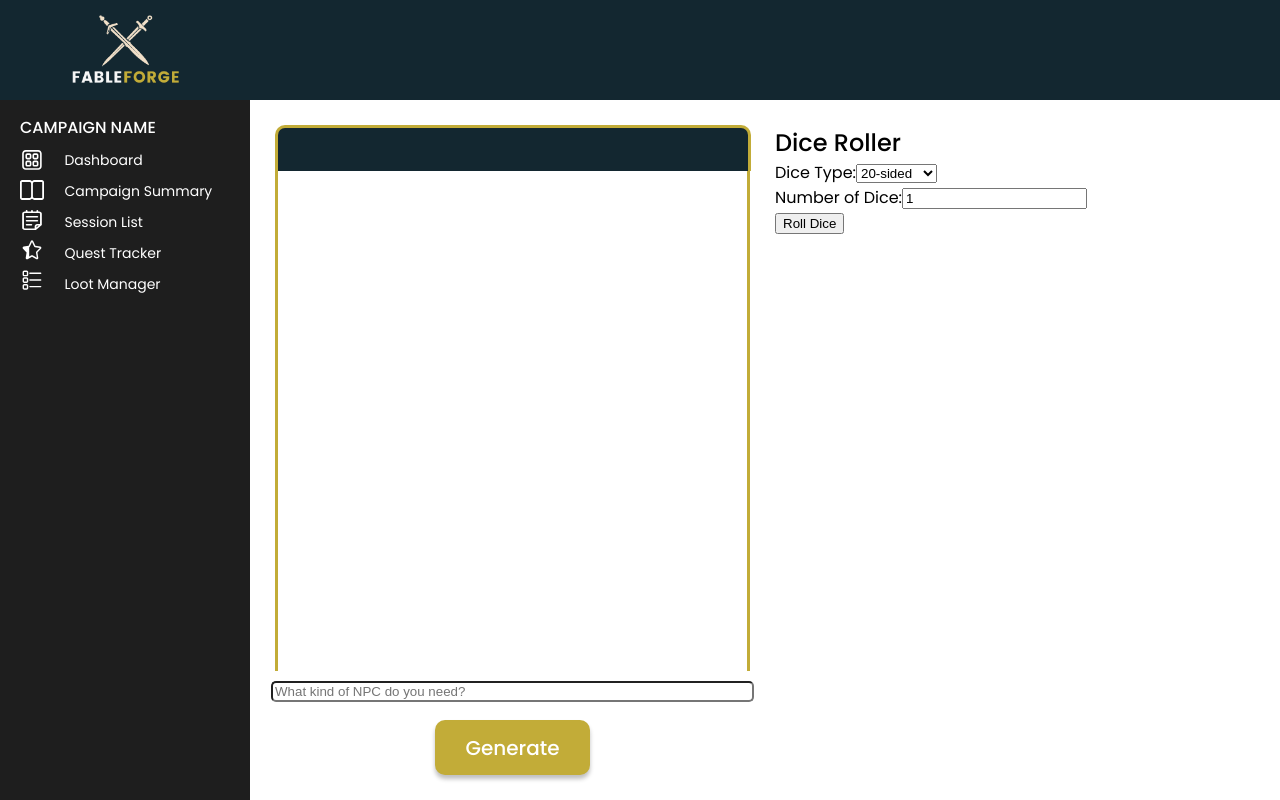
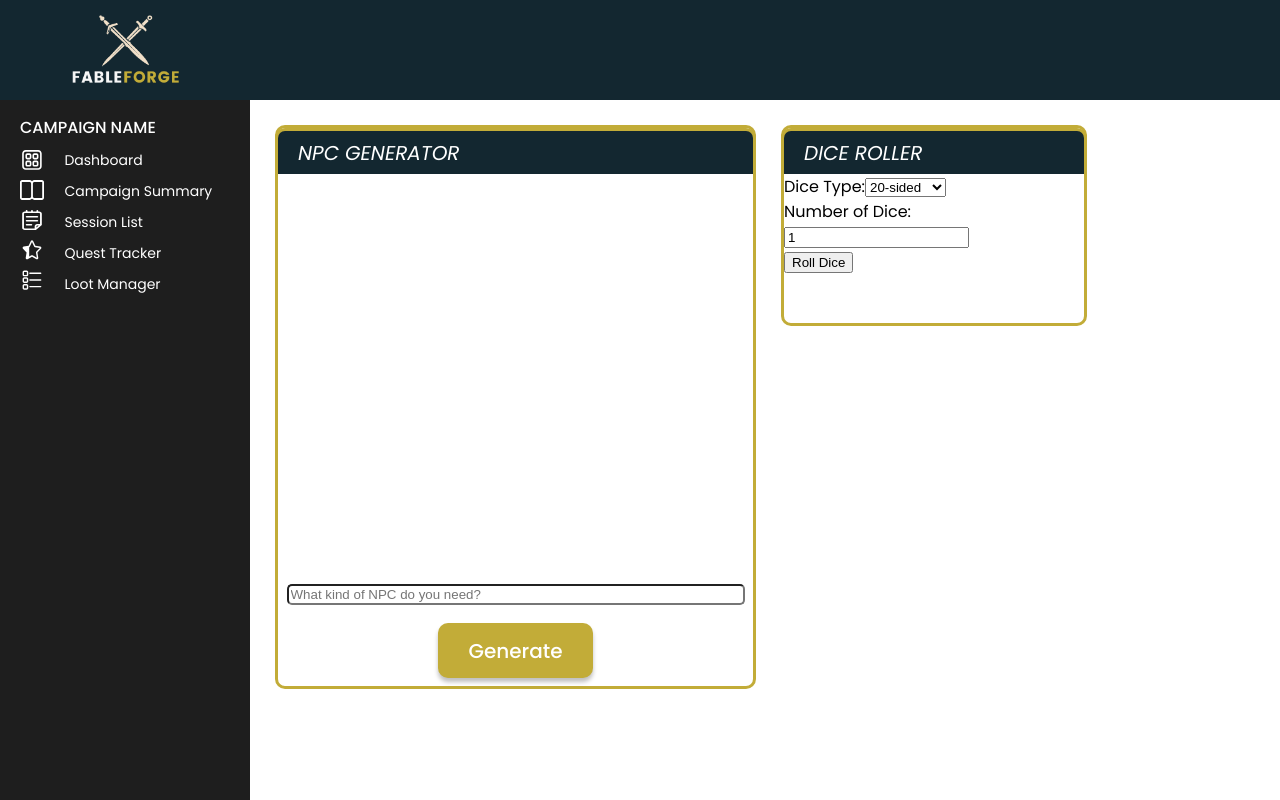
Before and after one commit to alliebourden/fableforge, a React (Vite) app: page / in a window 1280 px wide. Built offline with nearby package versions, Linux system fonts and the light colour scheme.

Commit message:
style - aligned dashboard components with other styled items

```diff
--- a/src/App.css
+++ b/src/App.css
@@ -835,15 +835,17 @@ dialog {
 .chat-container {
   display: flex;
   flex-direction: column;
+  align-items: center;
   width: 475px;
-  margin: auto;
+  border: 3px solid #c2ac38;
+  border-radius: 10px;
 }
 
 .chat-container-top {
   text-transform: uppercase;
   display: flex;
   align-items: center;
-  width: 470px;
+  width: 475px;
   height: 43px;
   border-radius: 10px 10px 0px 0px;
   border-top: 3px solid #c2ac38;
@@ -854,13 +856,19 @@ dialog {
   justify-content: space-between;
 }
 
+.chat-container-top p {
+  font-size: 20px;
+  font-style: italic;
+  font-weight: 500;
+  line-height: normal;
+  margin-left: 20px;
+}
+
 .chat-history {
   display: flex;
   flex-direction: column;
-  height: 500px;
+  height: 400px;
   overflow-y: auto;
-  border-right: 3px solid #c2ac38;
-  border-left: 3px solid #c2ac38;
   margin-bottom: 10px;
 }
 
@@ -886,7 +894,7 @@ dialog {
 }
 
 .user-input input {
-  width: 475px;
+  width: 450px;
   border-radius: 5px;
   max-height: 200px;
 }
@@ -897,6 +905,43 @@ dialog {
   margin-left: 25px;
 }
 
+.dice-roller-container {
+  width: 300px;
+  height: 195px;
+  border: 3px solid #c2ac38;
+  display: flex;
+  flex-direction: column;
+  align-items: center;
+  border-radius: 10px;
+}
+
+.dice-roller-top {
+  text-transform: uppercase;
+  display: flex;
+  align-items: center;
+  width: 300px;
+  height: 43px;
+  border-radius: 10px 10px 0px 0px;
+  border-top: 3px solid #c2ac38;
+  border-right: 3px solid #c2ac38;
+  border-left: 3px solid #c2ac38;
+  background: #132730;
+  color: #ffffff;
+  justify-content: space-between;
+  font-size: 20px;
+  font-style: italic;
+  font-weight: 500;
+  line-height: normal;
+}
+
+.dice-roller-top p {
+  font-size: 20px;
+  font-style: italic;
+  font-weight: 500;
+  line-height: normal;
+  margin-left: 20px;
+}
+
 * {
   margin: 0;
 }
--- a/src/components/DiceRoller.jsx
+++ b/src/components/DiceRoller.jsx
@@ -17,8 +17,11 @@ const DiceRoller = () => {
   };
 
   return (
+    <div className="dice-roller-container">
+      <div className="dice-roller-top">
+        <p>Dice Roller</p>
+      </div>
       <div>
-      <h2>Dice Roller</h2>
         <label>
           Dice Type:
           <select
@@ -55,6 +58,7 @@ const DiceRoller = () => {
           </div>
         )}
       </div>
+    </div>
   );
 };
 
--- a/src/pages/Dashboard.jsx
+++ b/src/pages/Dashboard.jsx
@@ -57,7 +57,9 @@ export default function Dashboard() {
     <div>
       <div className="dashboard-content">
         <div className="chat-container">
-          <div className="chat-container-top"></div>
+          <div className="chat-container-top">
+            <p>NPC Generator</p>
+          </div>
           <div className="chat-history" ref={chatHistoryRef}>
             {chatHistory.map((message, index) => (
               <div key={index} className={`chat-message ${message.role}`}>
```
Lines whose indentation alone changed are shown as unchanged.
